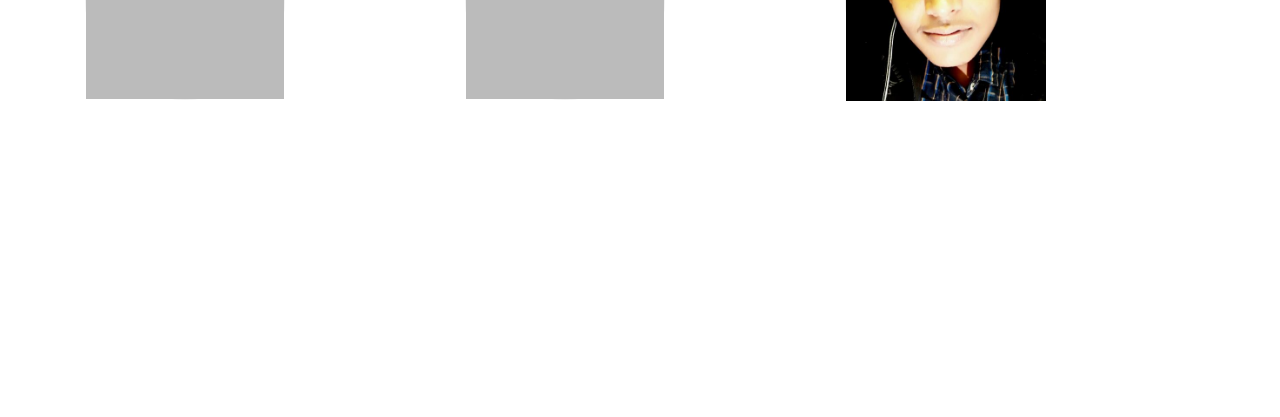
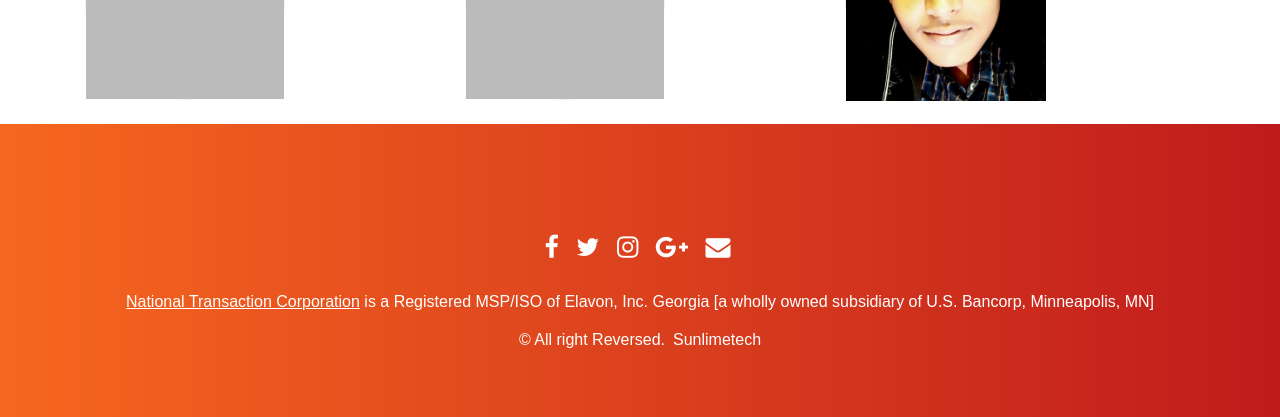
Before and after one commit to luctivud/Mini-Project-2019, a website: page index.html in a window 1280 px wide. Shown: the part 1627-2044 px from the top of the page. Drawn offline with nearby package versions, Linux system fonts and the light colour scheme; some packages are replaced by stand-ins of ours.

Commit message:
fixed footer hidden problem

```diff
--- a/style.css
+++ b/style.css
@@ -186,7 +186,7 @@ section .section-title {
     text-transform: uppercase;
 }
 #footer {
-  background-image: linear-gradient(90deg, #f6671f, #c01b1c)done !important;
+  background-image: linear-gradient(90deg, #f6671f, #c01b1c) !important;
 }
 #footer h5{
 	padding-left: 10px;
```
